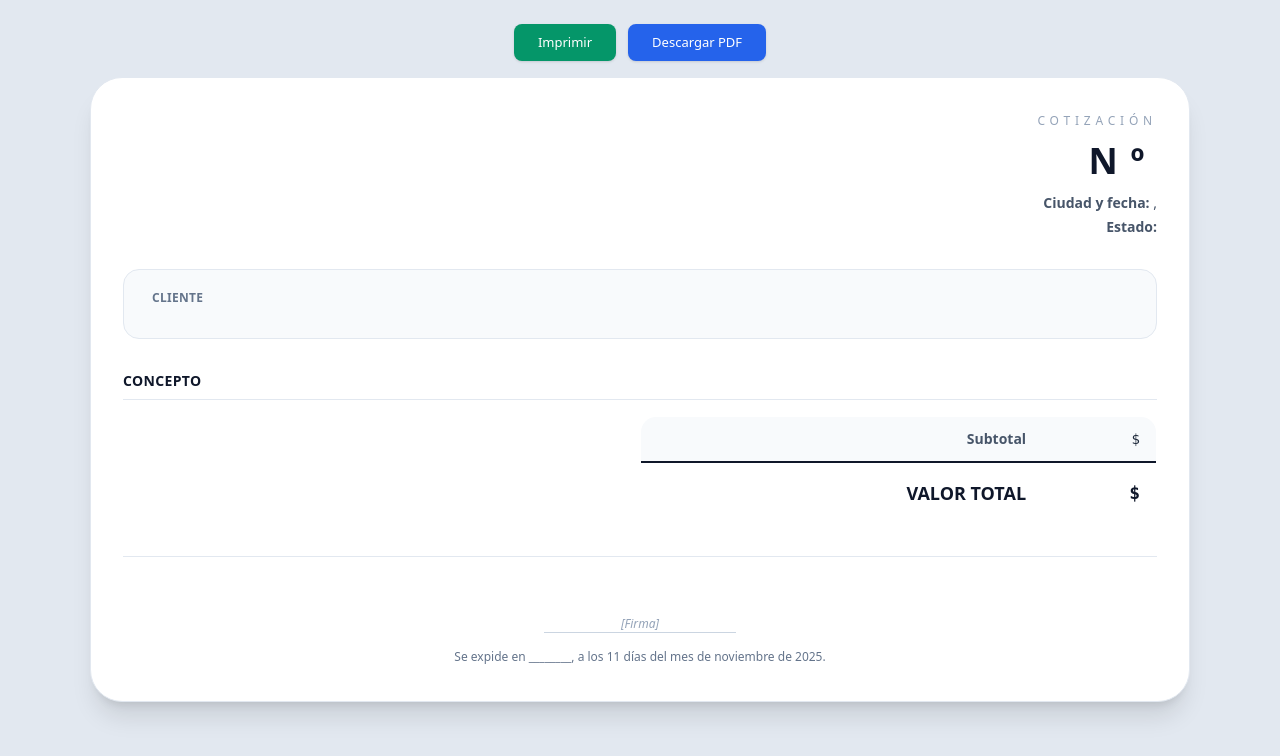
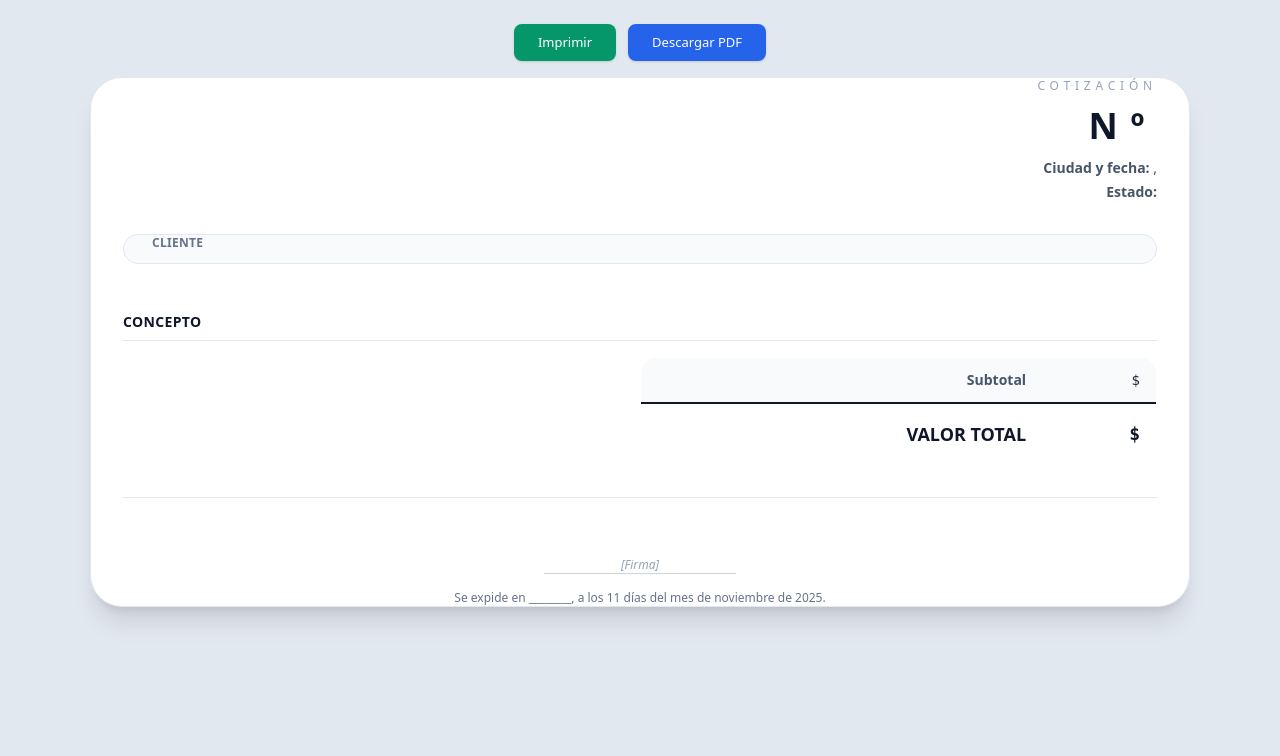
Before and after one commit to DanyTrax/collection, a PHP site: template vistas/cotizaciones/plantilla.php in a window 1280 px wide. Shown: the top 756 px of the page. Run offline with PHP 8.4, Linux system fonts and the light colour scheme; the template is opened without the code that fills it, so the values that code supplies are empty; some libraries are stand-ins or nearby versions.

Commit message:
Eliminar padding vertical en vista y PDF

```diff
--- a/vistas/cotizaciones/plantilla.php
+++ b/vistas/cotizaciones/plantilla.php
@@ -26,7 +26,7 @@
             border-radius: 32px;
         }
         .preview-content {
-            padding: 2.2rem 2rem;
+            padding: 0 2rem;
         }
         @page {
             size: Letter;
@@ -48,7 +48,7 @@
                 margin: 0 !important;
             }
             .preview-content {
-                padding: 2.1rem 1.9rem !important;
+                padding: 0 1.9rem !important;
             }
         }
     </style>
@@ -91,7 +91,7 @@
                     </div>
                 </header>
 
-                <section class="bg-slate-50 border border-slate-200 rounded-2xl px-7 py-5 space-y-1">
+                <section class="bg-slate-50 border border-slate-200 rounded-2xl px-7 py-0 space-y-1">
                     <h3 class="text-xs font-semibold text-slate-500 uppercase tracking-wide">Cliente</h3>
                     <p class="text-lg font-semibold text-slate-900"><?= htmlspecialchars($datosCliente['NombreCliente'] ?? '') ?></p>
                     <?php if (!empty($datosCliente['NIT_CC'])): ?>
@@ -108,7 +108,7 @@
                 </section>
 
                 <section class="space-y-4">
-                    <div>
+                    <div class="pt-4">
                         <h3 class="text-sm font-semibold text-slate-900 uppercase tracking-wide border-b border-slate-200 pb-2">Concepto</h3>
                         <p class="text-[12px] text-slate-600 leading-relaxed whitespace-pre-wrap"><?= nl2br(htmlspecialchars($cotizacion->concepto)) ?></p>
                     </div>
@@ -129,14 +129,14 @@
                 </section>
 
                 <?php if (!empty($cotizacion->terminos)): ?>
-                    <section class="bg-blue-50 border border-blue-200 rounded-2xl px-7 py-5">
+                    <section class="bg-blue-50 border border-blue-200 rounded-2xl px-7 py-0">
                         <h4 class="text-base font-semibold text-blue-900 mb-2">Términos y Condiciones</h4>
                         <p class="text-sm text-blue-800 whitespace-pre-wrap leading-relaxed"><?= nl2br(htmlspecialchars($cotizacion->terminos)) ?></p>
                     </section>
                 <?php endif; ?>
 
                 <?php if (!empty($datosEmisor['InformacionBancaria'])): ?>
-                    <section class="bg-blue-50 border border-blue-200 rounded-2xl px-7 py-5">
+                    <section class="bg-blue-50 border border-blue-200 rounded-2xl px-7 py-0">
                         <h4 class="text-base font-semibold text-blue-900 mb-2">Información de Pago</h4>
                         <p class="text-sm text-blue-800 whitespace-pre-wrap leading-relaxed"><?= nl2br(htmlspecialchars($datosEmisor['InformacionBancaria'])) ?></p>
                     </section>
@@ -153,7 +153,7 @@
                     </div>
                     <p class="text-xs text-slate-500 text-center">Se expide en <?= htmlspecialchars($datosEmisor['Ciudad'] ?? '________') ?>, a los <?= htmlspecialchars($diaTexto) ?> días del mes de <?= htmlspecialchars($mesNombre) ?> de <?= htmlspecialchars($anioTexto) ?>.</p>
                     <?php if (!empty($datosEmisor['NotaLegal'])): ?>
-                        <section class="bg-slate-50 border border-slate-200 rounded-2xl px-7 py-4">
+                        <section class="bg-slate-50 border border-slate-200 rounded-2xl px-7 py-0">
                             <h4 class="text-[11px] font-semibold text-slate-500 uppercase tracking-wide mb-2">Nota</h4>
                             <p class="text-[11px] text-slate-500 leading-relaxed whitespace-pre-wrap"><?= nl2br(htmlspecialchars($datosEmisor['NotaLegal'])) ?></p>
                         </section>
@@ -183,7 +183,7 @@
             clon.style.width = '8.27in';
             clon.style.maxWidth = '8.27in';
             clon.style.margin = '0 auto';
-            clon.querySelector('.preview-content').style.padding = '2.5rem 2.2rem';
+            clon.querySelector('.preview-content').style.padding = '0 1.9rem';
             clon.classList.add('no-print');
             document.body.appendChild(clon);
             return clon;
```
Also changed, not shown: vistas/cuentas/plantilla.php (+7 -7 lines).
